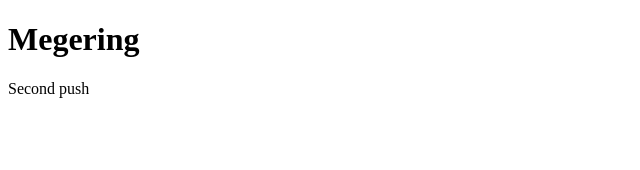
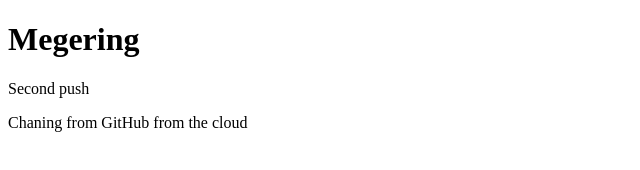
Before and after one commit to Eyu16/git_practice, a plain HTML site: page index.html in a window 1280 px wide. Shown: the whole page, without its empty margins (0-640 px from the left). Drawn offline with Linux system fonts and the light colour scheme.

Commit message:
Update index.html

```diff
--- a/index.html
+++ b/index.html
@@ -8,5 +8,6 @@
   <body>
     <h1>Megering</h1>
     <p>Second push</p>
+    <p>Chaning from GitHub from the cloud</p>
   </body>
 </html>
```
